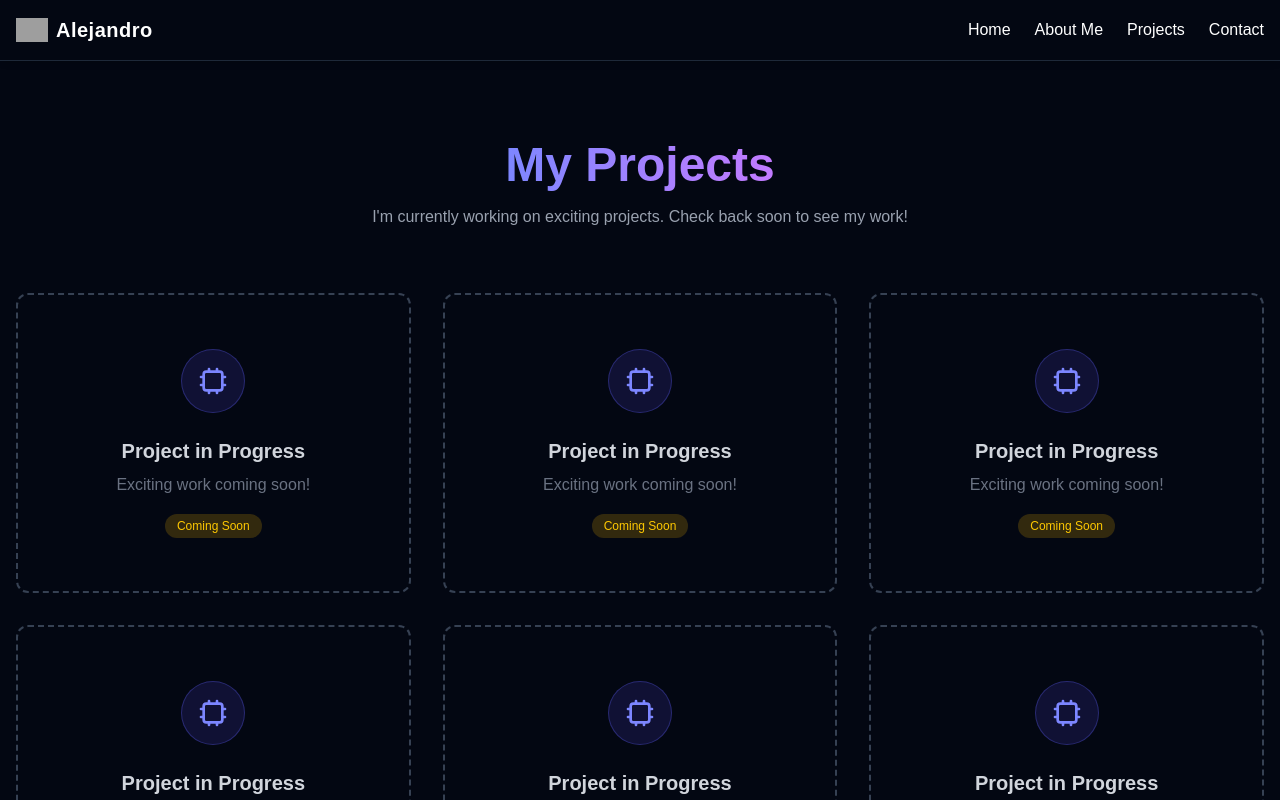
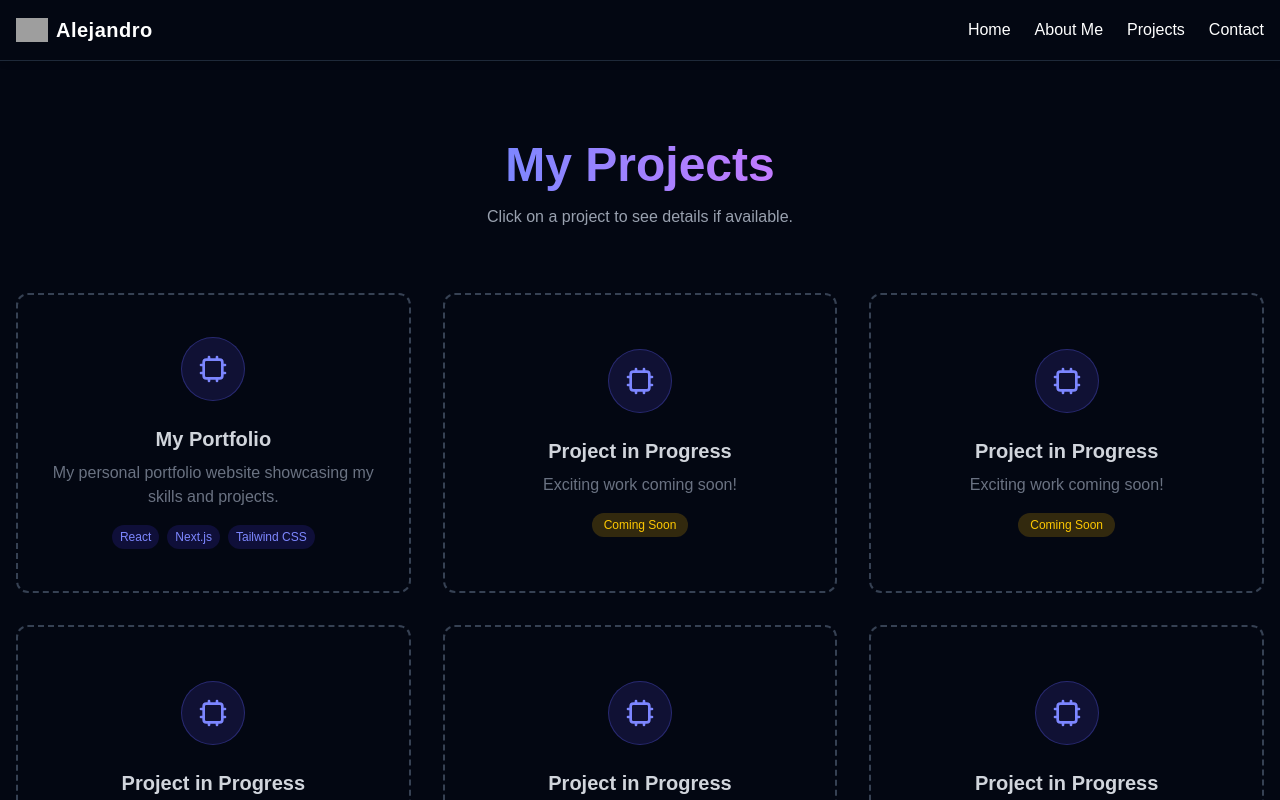
Before and after one commit to AlejandroG-code/Portfolio, a Next.js app: page /projects in a window 1280 px wide. Shown: the top 800 px of the page. Built offline with nearby package versions, Linux system fonts and the light colour scheme; grey boxes are pictures that could not be loaded.

Commit message:
Improve the layout of the projects page

```diff
--- a/src/app/page.tsx
+++ b/src/app/page.tsx
@@ -71,7 +71,7 @@ export default function Home() {
             animate={{ opacity: 1 }}
             transition={{ delay: 0.3, duration: 0.6 }}
           >
-            Full Stack Developer & Digital Craftsman
+            Full Stack Developer & Tech Enthusiast.
           </motion.p>
 
           <motion.div
@@ -158,7 +158,7 @@ export default function Home() {
         <footer className="border-t border-gray-800 text-center py-6 text-sm text-gray-500">
           <div className="container mx-auto px-4">
             <p>© {new Date().getFullYear()} Alejandro Gonzalez. All rights reserved.</p>
-            <p className="mt-1 text-xs text-gray-600">Crafting digital experiences with passion</p>
+            <p className="mt-1 text-xs text-gray-600">Made with passion</p>
           </div>
         </footer>
       </div>
--- a/src/app/projects/page.tsx
+++ b/src/app/projects/page.tsx
@@ -1,10 +1,92 @@
 'use client';
 
-import React from 'react';
+import React, { useState } from 'react';
 import Navbar from "../_components/navbar/navbar";
 import { motion } from 'framer-motion';
+import Link from 'next/link'; // Import Link for navigation
+
+// Sample project data
+const projectData = [
+  {
+    id: 1,
+    name: "My Portfolio",
+    tags: ["React", "Next.js", "Tailwind CSS", "Framer Motion", "TypeScript", "CSS", "HTML", "Exists = True"],
+    description: "My personal portfolio website showcasing my skills and projects.",
+    creationDate: "2024-07-01",
+    githubUrl: "https://github.com/AlejandroG-code/Portfolio",
+  },
+  {
+    id: 2,
+    name: "Coming soon Project",
+    tags: [],
+    description: "Exciting work coming soon!",
+    creationDate: "",
+    githubUrl: null,
+  },
+  {
+    id: 3,
+    name: "Coming soon Project 2",
+    tags: [],
+    description: "Exciting work coming soon!",
+    creationDate: "",
+    githubUrl: null,
+  },
+  {
+    id: 4,
+    name: "Coming soon Project 3",
+    tags: [],
+    description: "Exciting work coming soon!",
+    creationDate: "",
+    githubUrl: null,
+  },
+  {
+    id: 5,
+    name: "Coming soon Project 4",
+    tags: [],
+    description: "Exciting work coming soon!",
+    creationDate: "",
+    githubUrl: null,
+  },
+  {
+    id: 6,
+    name: "Coming soon Project 5",
+    tags: [],
+    description: "Exciting work coming soon!",
+    creationDate: "",
+    githubUrl: null,
+  }
+];
 
 export default function Projects() {
+  const [selectedProject, setSelectedProject] = useState<(typeof projectData)[number] | null>(null);
+  const [isModalOpen, setIsModalOpen] = useState(false);
+
+  interface Project {
+    id: number;
+    name: string;
+    tags: string[];
+    description: string;
+    creationDate: string;
+    githubUrl: string | null;
+  }
+
+  const projectExists = (project: Project): boolean => {
+    return project.tags.includes("Exists = True");
+  };
+
+  const openModal = (projectId: Project['id']): void => {
+    const project = projectData.find((p) => p.id === projectId);
+    if (projectExists(project!)) {
+      setSelectedProject(project || null);
+      setIsModalOpen(true);
+    }
+  };
+
+  const closeModal = () => {
+    setIsModalOpen(false);
+    setSelectedProject(null);
+  };
+
   return (
     <>
       <Navbar />
@@ -23,20 +105,21 @@ export default function Projects() {
               </span>
             </h1>
             <p className="text-gray-400 max-w-2xl mx-auto">
-              I&#39;m currently working on exciting projects. Check back soon to see my work!
+              Click on a project to see details if available.
             </p>
           </motion.div>
 
-          {/* Projects Placeholder */}
+          {/* Projects Grid */}
           <div className="grid grid-cols-1 md:grid-cols-2 lg:grid-cols-3 gap-8">
-            {[1, 2, 3, 4, 5, 6].map((item) => (
+            {projectData.map((project, index) => (
               <motion.div
-                key={`project-placeholder-${item}`}
+                key={project.id}
                 initial={{ opacity: 0, y: 20 }}
                 animate={{ opacity: 1, y: 0 }}
-                transition={{ duration: 0.5, delay: item * 0.1 }}
+                transition={{ duration: 0.5, delay: (index + 1) * 0.1 }}
                 whileHover={{ scale: 1.03 }}
-                className="group relative overflow-hidden rounded-xl border-2 border-dashed border-gray-700 hover:border-indigo-500/50 transition-all duration-300 min-h-[300px] flex flex-col items-center justify-center"
+                className={`group relative overflow-hidden rounded-xl border-2 border-dashed border-gray-700 hover:border-indigo-500/50 transition-all duration-300 min-h-[300px] flex flex-col items-center justify-center ${projectExists(project) ? 'cursor-pointer' : ''}`}
+                onClick={() => projectExists(project) ? openModal(project.id) : {}}
               >
                 <div className="text-center p-8">
                   <div className="mx-auto mb-6 flex items-center justify-center w-16 h-16 bg-indigo-900/30 rounded-full border border-indigo-500/30">
@@ -44,15 +127,79 @@ export default function Projects() {
                       <path strokeLinecap="round" strokeLinejoin="round" strokeWidth={2} d="M9 3v2m6-2v2M9 19v2m6-2v2M5 9H3m2 6H3m18-6h-2m2 6h-2M7 19h10a2 2 0 002-2V7a2 2 0 00-2-2H7a2 2 0 00-2 2v10a2 2 0 002 2z" />
                     </svg>
                   </div>
-                  <h3 className="text-xl font-semibold text-gray-300 mb-2">Project in Progress</h3>
-                  <p className="text-gray-500 mb-4">Exciting work coming soon!</p>
-                  <span className="inline-block bg-yellow-500/20 text-yellow-400 text-xs font-medium px-3 py-1 rounded-full">
-                    Coming Soon
-                  </span>
+                  <h3 className="text-xl font-semibold text-gray-300 mb-2">
+                    {projectExists(project) ? project.name : "Project in Progress"}
+                  </h3>
+                  <p className="text-gray-500 mb-4 line-clamp-2">
+                    {projectExists(project) ? project.description : "Exciting work coming soon!"}
+                  </p>
+                  <div className="flex flex-wrap justify-center gap-2">
+                    {projectExists(project) ? (
+                      project.tags
+                        .filter(tag => !tag.startsWith("Exists ="))
+                        .slice(0, 3)
+                        .map((tag) => (
+                          <span key={tag} className="inline-block bg-indigo-700/20 text-indigo-400 text-xs font-medium px-2 py-1 rounded-full">
+                            {tag}
+                          </span>
+                        ))
+                    ) : (
+                      <span className="inline-block bg-yellow-500/20 text-yellow-400 text-xs font-medium px-3 py-1 rounded-full">
+                        Coming Soon
+                      </span>
+                    )}
+                  </div>
                 </div>
               </motion.div>
             ))}
           </div>
+
+          {/* Project Modal */}
+          {isModalOpen && selectedProject && projectExists(selectedProject) && (
+            <div className="fixed top-0 left-0 w-full h-full bg-black/50 z-50 flex items-center justify-center">
+              <motion.div
+                initial={{ scale: 0.8, opacity: 0 }}
+                animate={{ scale: 1, opacity: 1 }}
+                exit={{ scale: 0.8, opacity: 0 }}
+                transition={{ type: "spring", stiffness: 100, damping: 20 }}
+                className="bg-gray-800 rounded-xl p-8 max-w-lg w-full relative">
+                <button onClick={closeModal} className="absolute top-4 right-4 text-gray-400 hover:text-gray-300">
+                  <svg xmlns="http://www.w3.org/2000/svg" className="h-6 w-6" fill="none" viewBox="0 0 24 24" stroke="currentColor">
+                    <path strokeLinecap="round" strokeLinejoin="round" strokeWidth={2} d="M6 18L18 6M6 6l12 12" />
+                  </svg>
+                </button>
+                <h2 className="text-2xl font-bold text-gray-100 mb-4">{selectedProject.name}</h2>
+                <div className="mb-4">
+                  <h3 className="text-lg font-semibold text-gray-300 mb-2">Tags</h3>
+                  <div className="flex flex-wrap gap-2">
+                    {selectedProject.tags
+                      .filter(tag => !tag.startsWith("Exists ="))
+                      .map((tag) => (
+                        <span key={tag} className="inline-block bg-indigo-700/30 text-indigo-400 text-xs font-medium px-3 py-1 rounded-full">
+                          {tag}
+                        </span>
+                      ))}
+                    {selectedProject.creationDate && (
+                      <span className="inline-block bg-gray-700/30 text-gray-400 text-xs font-medium px-3 py-1 rounded-full">
+                        Created: {new Date(selectedProject.creationDate).toLocaleDateString()}
+                      </span>
+                    )}
+                  </div>
+                </div>
+                <div className="mb-4">
+                  <h3 className="text-lg font-semibold text-gray-300 mb-2">Description</h3>
+                  <p className="text-gray-400">{selectedProject.description}</p>
+                </div>
+                {selectedProject.githubUrl && (
+                  <div className="mt-6">
+                    <Link href={selectedProject.githubUrl} target="_blank" rel="noopener noreferrer" className="inline-block bg-indigo-600 hover:bg-indigo-700 text-white font-medium py-3 px-6 rounded-lg transition-all duration-300">
+                      View on GitHub
+                    </Link>
+                  </div>
+                )}
+              </motion.div>
+            </div>
+          )}
 
           {/* Call to Action */}
           <motion.div
```
